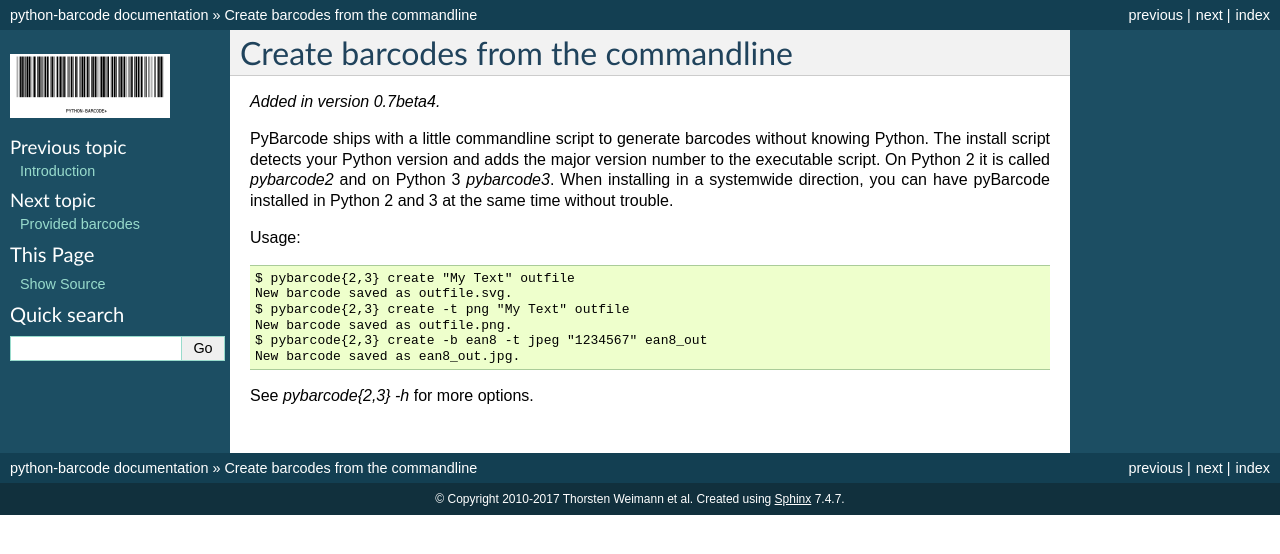
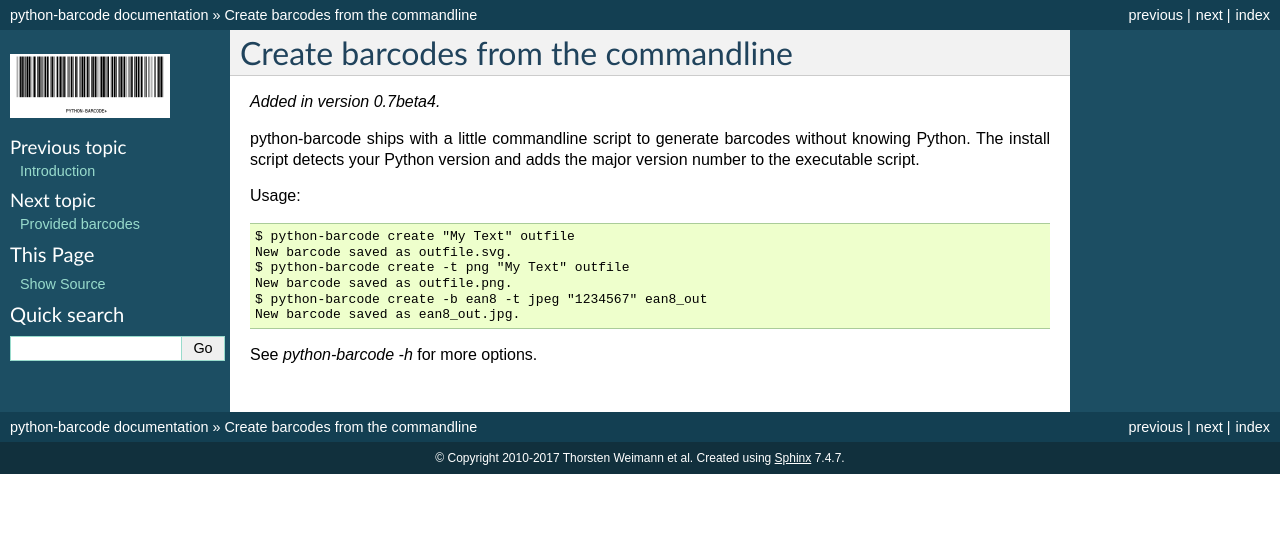
Before and after one commit to WhyNotHugo/python-barcode, a Sphinx documentation site: the page built from docs/source/commandline.rst, in a window 1280 px wide. Shown: the top 554 px of the page. Built offline with Sphinx 7.4.7, drawn with Linux system fonts in a browser that asks for light colours; the version number could not be read and is left out.

Commit message:
Update some outdated documentation

```diff
--- a/docs/source/commandline.rst
+++ b/docs/source/commandline.rst
@@ -3,20 +3,17 @@ Create barcodes from the commandline
 
 .. versionadded:: 0.7beta4
 
-PyBarcode ships with a little commandline script to generate barcodes
+python-barcode ships with a little commandline script to generate barcodes
 without knowing Python. The install script detects your Python version and
-adds the major version number to the executable script. On Python 2 it is
-called `pybarcode2` and on Python 3 `pybarcode3`. When installing in a
-systemwide direction, you can have pyBarcode installed in Python 2 and 3 at
-the same time without trouble.
+adds the major version number to the executable script.
 
 Usage::
 
-    $ pybarcode{2,3} create "My Text" outfile
+    $ python-barcode create "My Text" outfile
     New barcode saved as outfile.svg.
-    $ pybarcode{2,3} create -t png "My Text" outfile
+    $ python-barcode create -t png "My Text" outfile
     New barcode saved as outfile.png.
-    $ pybarcode{2,3} create -b ean8 -t jpeg "1234567" ean8_out
+    $ python-barcode create -b ean8 -t jpeg "1234567" ean8_out
     New barcode saved as ean8_out.jpg.
 
-See `pybarcode{2,3} -h` for more options.
+See `python-barcode -h` for more options.
```
Also changed, not shown: 1 other file.
